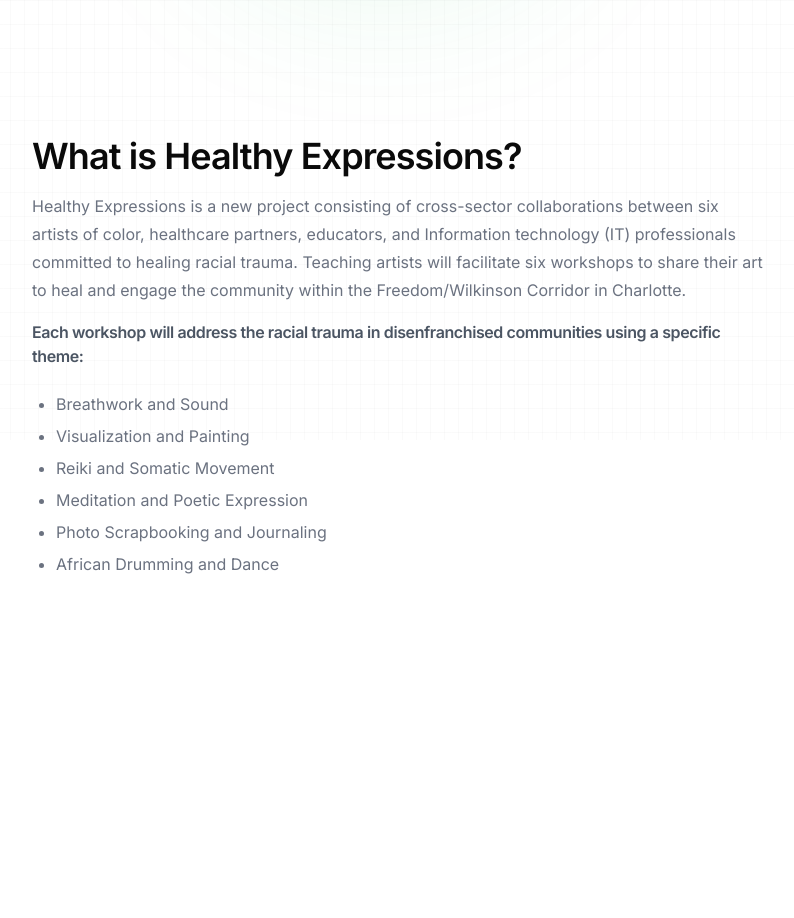
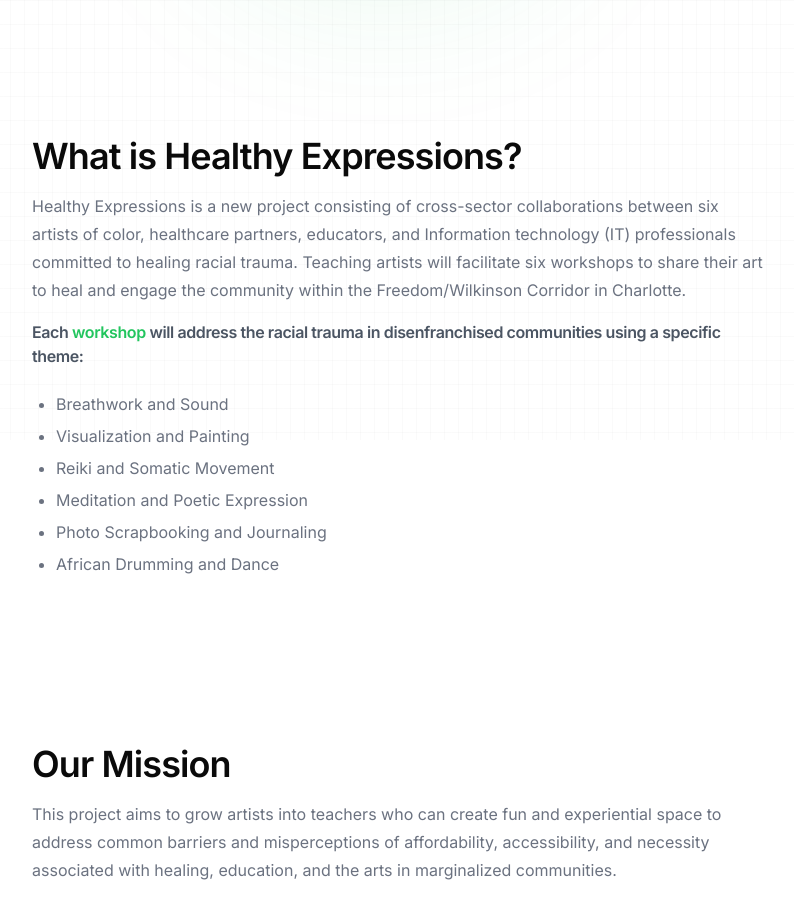
Before and after one commit to BostonRohan/healthy-expressions, a Next.js app: page / in a window 1280 px wide. Shown: the part 360-1278 px from the top of the page, without its empty margins (256-1050 px from the left). Before the commit the page ends 960 px from the top, so only its background shows below. Built offline with nearby package versions, Linux system fonts and the light colour scheme.

Commit message:
style: add mission section

```diff
--- a/app/page.tsx
+++ b/app/page.tsx
@@ -9,7 +9,7 @@ export default function Home() {
         </h1>
       </header>
       <main>
-        <div className="absolute inset-0 -z-10 h-full w-full bg-white bg-[linear-gradient(to_right,#8080800a_1px,transparent_1px),linear-gradient(to_bottom,#8080800a_1px,transparent_1px)] bg-[size:14px_24px]" />
+        <div className="absolute inset-0 -z-10 h-screen w-screen bg-white bg-[linear-gradient(to_right,#8080800a_1px,transparent_1px),linear-gradient(to_bottom,#8080800a_1px,transparent_1px)] bg-[size:14px_24px]" />
         <div className="absolute left-0 right-0 top-0 -z-10 m-auto h-[310px] w-[310px] rounded-full bg-green-500 opacity-20 blur-[100px]" />{" "}
         <p className="max-w-3xl mx-auto text-gray-500 sm:text-center">
           Healthy Expressions brings together artists of color, healthcare
@@ -20,7 +20,7 @@ export default function Home() {
           </span>
           .
         </p>
-        <article className="mt-56 max-w-3xl mx-auto sm:pl-8">
+        <section className="pt-56 max-w-3xl mx-auto sm:pl-8">
           <H2>What is Healthy Expressions?</H2>
           <P>
             Healthy Expressions is a new project consisting of cross-sector
@@ -31,8 +31,9 @@ export default function Home() {
             the Freedom/Wilkinson Corridor in Charlotte.
           </P>
           <H3 className="text-base text-gray-600 mt-4">
-            Each workshop will address the racial trauma in disenfranchised
-            communities using a specific theme:
+            Each <span className="text-green-500">workshop</span> will address
+            the racial trauma in disenfranchised communities using a specific
+            theme:
           </H3>
           <List
             items={[
@@ -44,7 +45,16 @@ export default function Home() {
               "African Drumming and Dance",
             ]}
           />
-        </article>
+        </section>
+        <section className="max-w-3xl mx-auto py-36 sm:pl-8">
+          <H2>Our Mission</H2>
+          <P>
+            This project aims to grow artists into teachers who can create fun
+            and experiential space to address common barriers and misperceptions
+            of affordability, accessibility, and necessity associated with
+            healing, education, and the arts in marginalized communities.
+          </P>
+        </section>
       </main>
     </div>
   );
```
